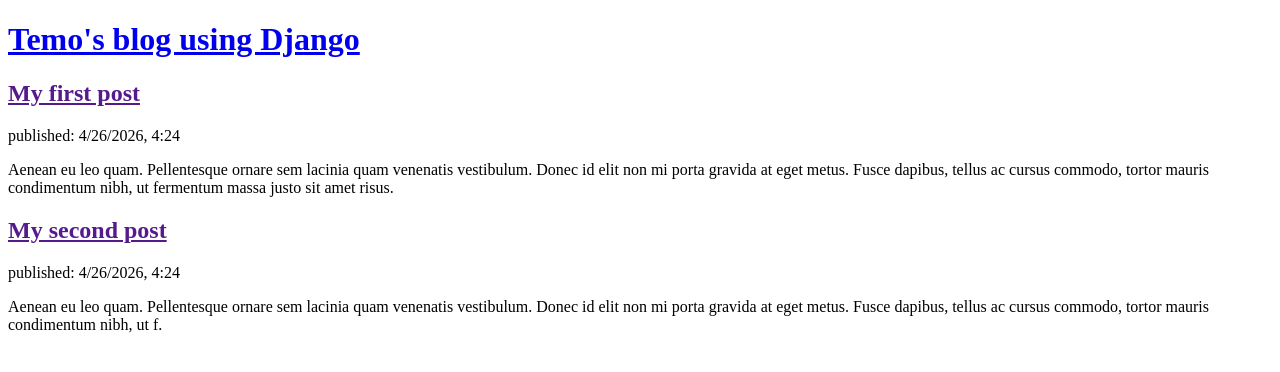
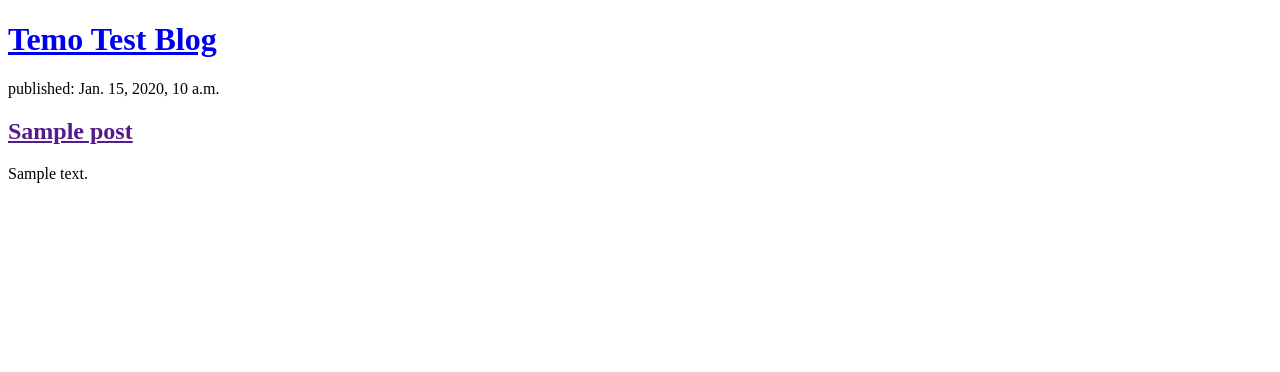
Before and after one commit to aguilcua/django-practice, a Django app: page / in a window 1280 px wide. Shown: the top 372 px of the page. Run offline with Django 5.2, Linux system fonts and the light colour scheme; tables that the repository leaves empty hold one stand-in row (values such as "Sample post").

Commit message:
modified templates to display post from database

```diff
--- a/blog/templates/blog/post_list.html
+++ b/blog/templates/blog/post_list.html
@@ -7,19 +7,14 @@
 </head>
 <body>
         <header>
-            <h1><a href="/">Temo's blog using Django</a></h1>
+            <h1><a href="/">Temo Test Blog</a></h1>
         </header>
-
+        {% for post in posts %}
         <article>
-            <h2><a href="">My first post</a></h2>
-            <time>published: 4/26/2026, 4:24</time>
-            <p>Aenean eu leo quam. Pellentesque ornare sem lacinia quam venenatis vestibulum. Donec id elit non mi porta gravida at eget metus. Fusce dapibus, tellus ac cursus commodo, tortor mauris condimentum nibh, ut fermentum massa justo sit amet risus.</p>
+            <time>published: {{post.published_date}}</time>
+            <h2><a href=""> {{post.title}}</a></h2>
+            <p>{{post.text|linebreaksbr}}</p>
         </article>
-
-        <article>
-            <h2><a href="">My second post</a></h2>
-            <time>published: 4/26/2026, 4:24</time>
-            <p>Aenean eu leo quam. Pellentesque ornare sem lacinia quam venenatis vestibulum. Donec id elit non mi porta gravida at eget metus. Fusce dapibus, tellus ac cursus commodo, tortor mauris condimentum nibh, ut f.</p>
-        </article>
+        {% endfor %}
     </body>
 </html>
--- a/blog/views.py
+++ b/blog/views.py
@@ -1,5 +1,8 @@
 from django.shortcuts import render
+from django.utils import timezone
+from .models import Post
 
 # Create your views here.
 def post_list(request):
-    return render(request, 'blog/post_list.html', {})
+    posts = Post.objects.filter(published_date__lte=timezone.now()).order_by('published_date')
+    return render(request, 'blog/post_list.html', {'posts':posts})
```
